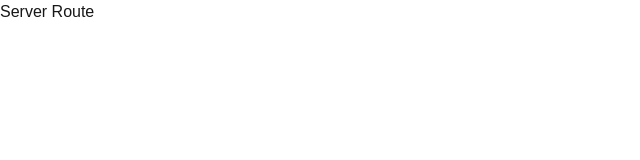
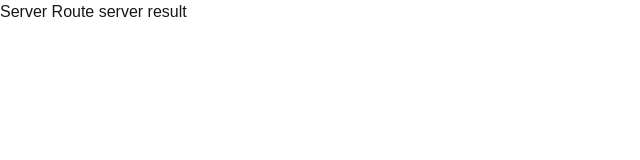
Before and after one commit to berkcantelseren/next-rendering, a Next.js app: page /server-route in a window 1280 px wide. Shown: the top 160 px of the page, without its empty margins (0-640 px from the left). Built offline with nearby package versions, Linux system fonts and the light colour scheme.

Commit message:
import serverSideFunction and use it on server route

```diff
--- a/src/app/server-route/page.tsx
+++ b/src/app/server-route/page.tsx
@@ -1,3 +1,6 @@
+import { serverSideFunction } from "@/utils/server-utils";
+
 export default function ServerRoutePage() {
-  return <h1>Server Route</h1>;
+  const result = serverSideFunction();
+  return <h1>Server Route {result}</h1>;
 }
```
